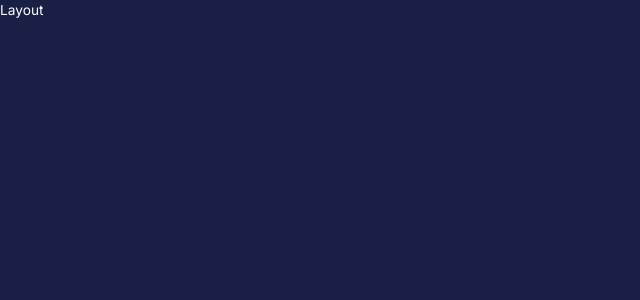
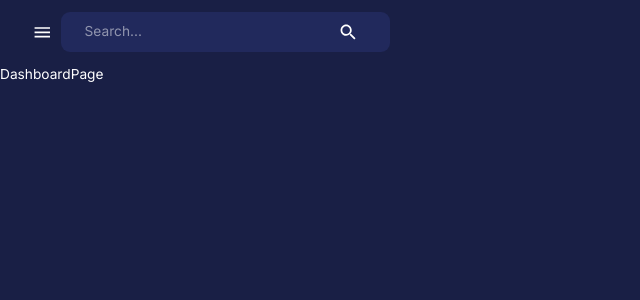
Before and after one commit to leungpo/Dashboard-application, a React (Create React App) app in the folder client/: page /dashboard in a window 1280 px wide. Shown: the top 300 px of the page, without its empty margins (0-640 px from the left). Built offline with nearby package versions, Linux system fonts and the light colour scheme.

Commit message:
feat: add NavBar left side

```diff
--- a/client/package.json
+++ b/client/package.json
@@ -5,6 +5,7 @@
   "dependencies": {
     "@emotion/react": "^11.10.6",
     "@emotion/styled": "^11.10.6",
+    "@mui/icons-material": "^5.11.11",
     "@mui/material": "^5.11.13",
     "@reduxjs/toolkit": "^1.9.3",
     "@testing-library/jest-dom": "^5.16.5",
--- /dev/null
+++ b/client/src/components/NavBar.js
@@ -0,0 +1,49 @@
+import React, {useState} from 'react'
+import {
+    LightModeOutlined,
+    DarkModeOutlined,
+    Menu as MenuIcon,
+    Search,
+    SettingsOutlined,
+    ArrowDropDownOutlined
+} from '@mui/icons-material';
+import FlexBetween from "components/FlexBetween";
+import { useDispatch } from 'react-redux';
+import { setMode } from 'state';
+import profileImage from "assets/icon.png";
+import { AppBar, IconButton, InputBase, Toolbar, useTheme } from '@mui/material';
+
+export default function NavBar() {
+    const dispatch = useDispatch();
+    const theme = useTheme();
+  return (
+   <AppBar
+    sx={{
+        position: "static",
+        background: "none",
+        boxShadow: "none"
+    }}
+   >
+    <Toolbar sx={{ justifyContent: "space-between"}}>
+        {/* Left side */}
+        <FlexBetween>
+            <IconButton onClick={() => console.log("open close sidebar")}>
+                <MenuIcon />
+            </IconButton>
+            <FlexBetween
+                backgroundColor={theme.palette.background.alt}
+                borderRadius="9px"
+                gap="3rem"
+                p="0.1rem 1.5rem"
+            >
+                <InputBase placeholder="Search..." />
+                <IconButton>
+                    <Search />
+                </IconButton>
+            </FlexBetween>
+        </FlexBetween>
+    </Toolbar>
+
+   </AppBar>
+  )
+}
--- a/client/src/scenes/layout/Layout.js
+++ b/client/src/scenes/layout/Layout.js
@@ -1,7 +1,15 @@
-import React from 'react';
-
+import React,{ useState } from 'react';
+import { Box, useMediaQuery } from '@mui/material';
+import { Outlet } from 'react-router-dom';
+import { useSelector } from 'react-redux';
+import NavBar from "components/NavBar";
 export default function Layout() {
   return (
-    <div>Layout</div>
+    <Box width="100%" height="100%">
+        <Box>
+            <NavBar />
+            <Outlet />
+        </Box>
+    </Box>
   )
 };
```
Also changed, not shown: client/src/App.js (line endings or trailing spaces), 1 other file (tests, documents, lock files or other folders).
